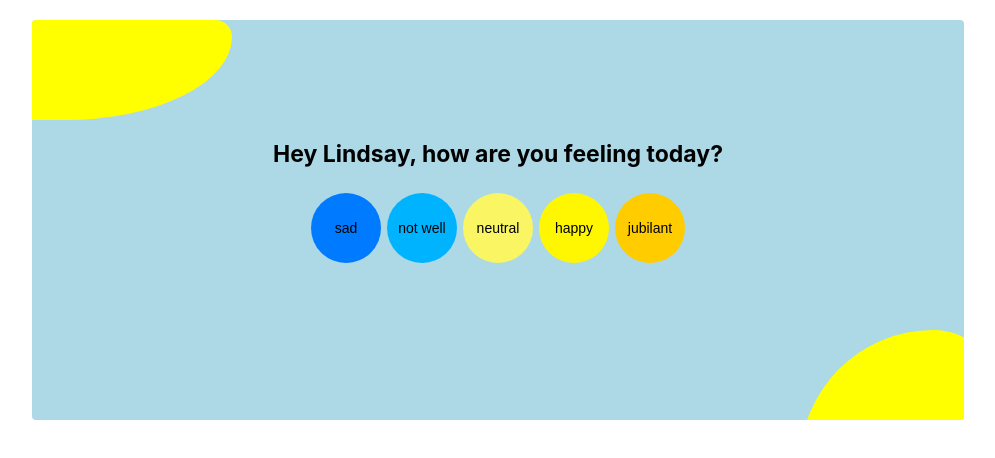
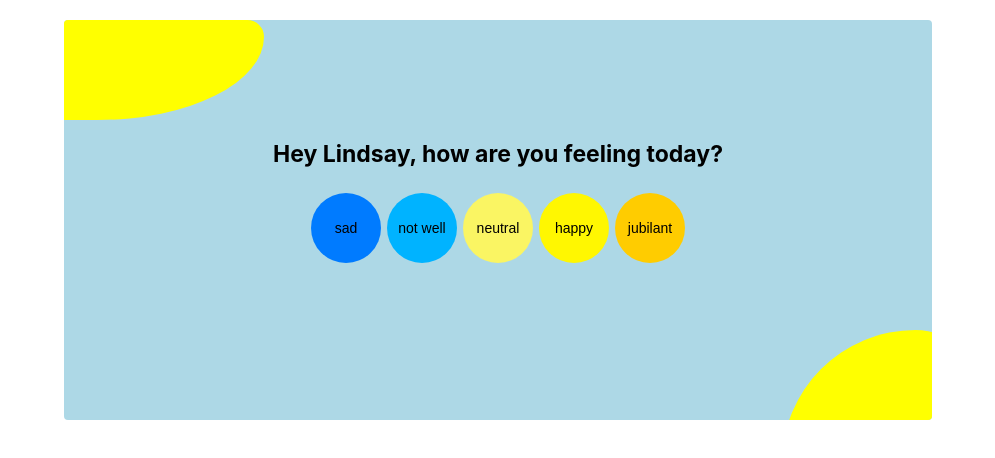
Before and after one commit to lindsayesterman/MoodTracker, a React (Create React App) app: page / in a window 1280 px wide. Shown: the top 458 px of the page, without its empty margins (142-1137 px from the left). Built offline with nearby package versions, Linux system fonts and the light colour scheme.

Commit message:
migrate state to app and obtain props in graph

```diff
--- a/src/App.js
+++ b/src/App.js
@@ -4,23 +4,65 @@ import { Route } from "react-router-dom";
 import Graph from "./Graph/Graph";
 import MoodExp from "./MoodExp/MoodExp";
 
-function App() {
+import React, { Component } from "react";
+
+export default class App extends Component {
+  constructor(props) {
+    super(props);
+    this.state = {
+      mood: {
+        feeling: "",
+        explanation: "",
+        tags: [],
+        key: "",
+      },
+    };
+  }
+
+  getButtonClicked = (e) => {
+    this.setState({
+      mood: {
+        ...this.state.mood,
+        feeling: e.target.value,
+        key: Date.now(),
+      },
+    });
+  };
+
+  getExp = (e) => {
+    this.setState({
+      mood: {
+        ...this.state.mood,
+        explanation: e.target.value,
+      },
+    });
+  };
+
+  render() {
     return (
       <div className="App">
         <Route
-        exact path="/"
+          exact
+          path="/"
           render={(routeProps) => {
-          return <MoodTracker />;
+            return (
+              <MoodTracker
+                mood={this.state.mood}
+                displayExp={this.props.displayExp}
+                getExp={this.getExp}
+                getButtonClicked={this.getButtonClicked}
+                {...routeProps}
+              />
+            );
           }}
         />
         <Route
           path="/graph"
           render={(routeProps) => {
-          return <Graph />;
+            return <Graph mood={this.state.mood} {...routeProps} />;
           }}
         />
       </div>
     );
   }
-
-export default App;
+}
--- a/src/Graph/Graph.js
+++ b/src/Graph/Graph.js
@@ -4,6 +4,7 @@ import fG from '../fakeGraph.png'
 
 export default class Graph extends Component {
     render() {
+        console.log(this.props.mood)
         return (
             <div className="graph">
                 <h1>Awesome! Here are your moods for the past year with Shimmer.</h1>
--- a/src/MoodExp/MoodExp.js
+++ b/src/MoodExp/MoodExp.js
@@ -1,9 +1,9 @@
 import React from "react";
-import { Link } from "react-router-dom";
+import { Link, Route } from "react-router-dom";
 import "./MoodExp.css";
 import happyFace from "../happyFace.png";
 import sadFace from "../sadFace.png";
-
+import Graph from "../Graph/Graph";
 export default function MoodExp(props) {
   return (
     <div className="moodExp">
@@ -20,9 +20,9 @@ export default function MoodExp(props) {
         name="whyMood"
       ></input>
       <br></br>
-      <button type="submit" onClick={props.displayExp}>
-        Submit
-      </button>
+      <Link to="/graph">
+        <button type="submit">Submit</button>
+      </Link>
     </div>
   );
 }
--- a/src/MoodTracker/MoodTracker.css
+++ b/src/MoodTracker/MoodTracker.css
@@ -1,6 +1,6 @@
 .mood-tracker {
   background-color: lightblue;
-  width: 65%;
+  width: 60%;
   height: 300px;
   padding: 50px;
   text-align: center;
--- a/src/MoodTracker/MoodTracker.js
+++ b/src/MoodTracker/MoodTracker.js
@@ -1,65 +1,28 @@
 import React, { Component } from "react";
 import "./MoodTracker.css";
 import MoodExp from "../MoodExp/MoodExp";
-import { Route } from "react-router-dom";
+import { Route, Link } from "react-router-dom";
 import SelectMood from "../SelectMood/SelectMood";
+import Graph from "../Graph/Graph";
 
 export default class MoodTracker extends Component {
-  constructor(props) {
-    super(props);
-    this.state = {
-      mood: {
-        feeling: "",
-        explanation: "",
-        tags: [],
-        key: "",
-      },
-    };
-  }
-
-
-  getButtonClicked = (e) => {
-    this.setState({
-      mood: {
-        ...this.state.mood,
-        feeling: e.target.value,
-        key: Date.now(),
-      },
-    });
-  };
-
-  getExp = (e) => {
-    this.setState({
-      mood: {
-        ...this.state.mood,
-        explanation: e.target.value,
-      },
-    });
-  };
-
-  displayExp = (e) => {
-    e.preventDefault();
-    console.log(this.state.mood.explanation);
-    window.location.href = "/graph";
-  };
-
   render() {
     return (
       <div className="mood-tracker">
         <div className="c1"></div>
         <div className="c2"></div>
-        {this.state.mood.feeling !== "" ? (
+        {this.props.mood.feeling !== "" ? (
           <div>
             <MoodExp
-              displayExp={this.displayExp}
-              getExp={this.getExp}
-              mood={this.state.mood}
+              displayExp={this.props.displayExp}
+              getExp={this.props.getExp}
+              mood={this.props.mood}
             ></MoodExp>
           </div>
         ) : (
           <SelectMood
-            mood={this.state.mood}
-            getButtonClicked={this.getButtonClicked}
+            mood={this.props.mood}
+            getButtonClicked={this.props.getButtonClicked}
           ></SelectMood>
         )}
       </div>
--- a/src/index.js
+++ b/src/index.js
@@ -2,7 +2,8 @@ import React from 'react';
 import ReactDOM from 'react-dom';
 import { BrowserRouter } from 'react-router-dom';
 import './index.css';
-import App from './App';
+import MoodTracker from './MoodTracker/MoodTracker';
+import App from './App'
 
 ReactDOM.render(
   <BrowserRouter>
```
Lines whose indentation alone changed are shown as unchanged.
